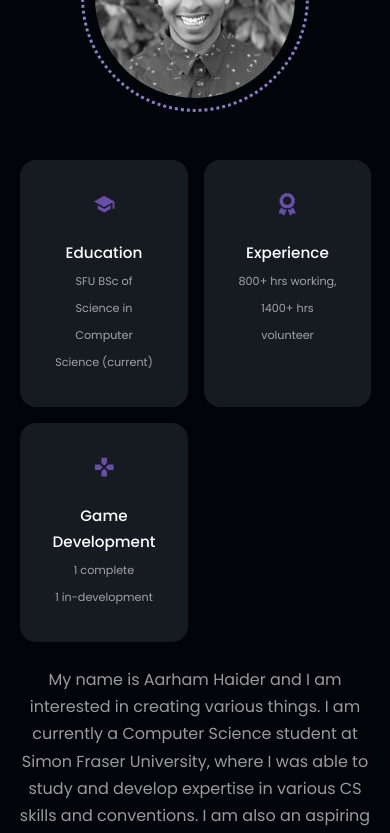
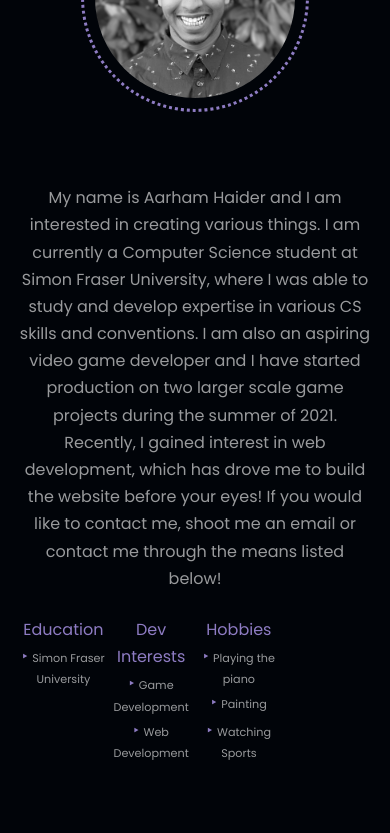
Before and after one commit to AarhamH/react-site, a React (Create React App) app: page / in a window 390 px wide. Shown: the part 1156-1989 px from the top of the page. Built offline with nearby package versions, Linux system fonts and the light colour scheme.

Commit message:
Updated responsiveness in #contact and #header image

```diff
--- a/src/components/about/About.jsx
+++ b/src/components/about/About.jsx
@@ -1,9 +1,6 @@
 import React, {useEffect} from 'react'
 import './about.css'
 import ME from '../../assets/profile.png'
-import {MdSchool} from 'react-icons/md'
-import {FaAward} from 'react-icons/fa'
-import {MdGamepad} from 'react-icons/md'
 import AOS from 'aos'
 import "aos/dist/aos.css"
 
@@ -26,6 +23,7 @@ const About = () => {
         </div>
 
         <div className="about_content">
+          {/*
           <div className="about_cards">
             <article className='about_card'>
               <MdSchool className='about_icon'/>
@@ -45,13 +43,43 @@ const About = () => {
               <small>1 complete <br></br> 1 in-development</small>
             </article>
           </div>
+        */}
           <p>My name is Aarham Haider and I am interested in creating various things. I am currently a Computer Science student
             at Simon Fraser University, where I was able to study and develop expertise in various CS skills and conventions. I am
             also an aspiring video game developer and I have started production on two larger scale game projects during the summer of 2021.
-            Recently, I gained interest in web development, particularly front-end, which has drove me to build the website before your eyes!
+            Recently, I gained interest in web development, which has drove me to build the website before your eyes!
             If you would like to contact me, shoot me an email or contact me through the means listed below!
           </p>
-          <a href="#contact" className='btn btn-primary'> Let's Talk</a>
+
+          <div className='list-type'>
+            <div className='list'>
+              Education
+              <ul>
+                <li>Simon Fraser University</li>
+              </ul>
+            </div>
+          </div>
+
+          <div className='list-type'>
+            <div className='list'>
+              Dev Interests
+              <ul>
+                <li>Game Development</li>
+                <li>Web Development</li>
+              </ul>
+            </div>
+          </div>
+
+          <div className='list-type'>
+            <div className='list'>
+              Hobbies
+              <ul>
+                <li>Playing the piano</li>
+                <li>Painting</li>
+                <li>Watching Sports</li>
+              </ul>
+            </div>
+          </div>
         </div>
       </div>
     </section>
--- a/src/components/about/about.css
+++ b/src/components/about/about.css
@@ -5,6 +5,7 @@
 }
 
 .about_me {
+    margin-left:3rem;
     width: 100%;
     aspect-ratio: 1/1;
     border-radius: 20rem;
@@ -68,9 +69,39 @@
 }
 
 .about_content p {
-    margin: 2rem 0 2.6rem;
+    margin: 1rem 0 2.2rem;
+    margin-right: 5rem;
     color: var(--color-light);
 }
+
+.list-type{
+    clear: all;
+}
+
+.list{
+    font-size: 1 rem;
+    width: 25%;
+    float: left;
+    color: var(--color-primary-variant);
+}
+
+.list ul {
+    font-size: 0.7rem;
+    color: var(--color-light);
+}
+
+.list ul li{
+    font-size: 0.7rem;
+    color: var(--color-light);
+}
+
+.list ul li::before{
+    content: "‣ ";
+    font-size: 1rem;
+    color: var(--color-primary-variant);
+}
+
+
 
 
 
--- a/src/components/contact/Contact.jsx
+++ b/src/components/contact/Contact.jsx
@@ -35,32 +35,28 @@ const Contact = () => {
 
       <div className="container contact_container">
         <div className="contact_options">
-          <article  className='contact_option'>
-            <MdOutlineEmail className='contact_option-icon'/>
+          <article data-aos= 'fade-in' className='contact_option'>
+            <MdOutlineEmail className='contact_option-icon' />
             <h4>Personal Email</h4>
-            <h5>aarham.haider@gmail.com</h5>
-            <a href="mailto:aarham.haider@gmail.com">Send A Message</a>
+            <a href="mailto:aarham.haider@gmail.com"><h3>aarham.haider@gmail.com</h3></a>
           </article>
 
-          <article className='contact_option'>
+          <article data-aos= 'fade-in' className='contact_option'>
             <MdOutlineEmail className='contact_option-icon'/>
             <h4>SFU Email</h4>
-            <h5>aah13@sfu.ca</h5>
-            <a href="mailto:aah13@sfu.ca">Send A Message</a>
+            <a href="mailto:aah13@sfu.ca"><h3>aah13@sfu.ca</h3></a>
           </article>
 
-          <article className='contact_option'>
+          <article data-aos= 'fade-in' className='contact_option'>
             <RiMessengerLine className='contact_option-icon'/>
             <h4>Messenger</h4>
-            <h5>Aarham Haider</h5>
-            <a href="https://m.me/aarham.haider">Send A Message</a>
+            <a href="https://m.me/aarham.haider"><h3>Aarham Haider</h3></a>
           </article>
 
-          <article className='contact_option'>
+          <article data-aos= 'fade-in' className='contact_option'>
             <SiDiscord className='contact_option-icon'/>
             <h4>Discord</h4>
-            <h5>crazy_cactus_99#9783</h5>
-            <a href="https://discordapp.com/users/138048010373431297">Add Me</a>
+            <a href="https://discordapp.com/users/138048010373431297"><h3>crazy_cactus_99#9783</h3></a>
           </article>
         </div>
         <form ref={form} onSubmit={sendEmail}>
--- a/src/components/contact/contact.css
+++ b/src/components/contact/contact.css
@@ -9,9 +9,6 @@
     display: flex;
     flex-direction: column;
     gap: 1.2rem;
-}
-
-.contact_option {
     background: var(--color-bg-variant);
     padding: 1.2rem;
     border-radius: 1.2rem;
@@ -20,20 +17,39 @@
     transition: var(--transition);
 }
 
+.contact_options::before {
+    content: '';
+    width: 1px;
+    height: 1rem;
+    margin-left: 50%;
+    transform: rotate(90deg);
+    background: var(--color-primary);
+
+}
+
+.contact_options::after {
+    content: '';
+    width: 1px;
+    height: 1rem;
+    margin-left: 50%;
+    transform: rotate(90deg);
+    background: var(--color-primary);
+}
+
 .contact_option:hover {
     background: transparent;
     border-color: var(--color-primary-variant);
 }
 
 .contact_option-icon {
-    font-size: 1.5rem;
-    margin-bottom: 0.5rem;
+    font-size: 1.1rem;
 }
 
 .contact_option a {
-    margin-top: 0.7rem;
+    margin-top: 0.1rem;
     display: inline-block;
     font-size: 0.8rem;
+    margin-bottom: 1rem;
 }
 
 /*============FORM=============*/
--- a/src/components/header/Header.jsx
+++ b/src/components/header/Header.jsx
@@ -26,7 +26,7 @@ const Header = () => {
         <h5 data-aos= 'fade-up' className="text-light"> Student,  Amateur Game Dev</h5>
         <CTA />
         <HeaderSocials/>
-        <a href="#contact" className='scroll_down'>Scroll Down</a>
+        <a href="mailto:aah13@sfu.ca" className='scroll_down'>aarham.haider@gmail.com</a>
 
       </div>
     </header>
--- a/src/components/header/header.css
+++ b/src/components/header/header.css
@@ -55,20 +55,38 @@ header {
     background: var(--color-primary);
 }
 
+.header_socials::before {
+    content: '';
+    width: 1px;
+    height: 2rem;
+    background: var(--color-primary);
+}
+
 /*===============SCROLL DOWN==================*/
 .scroll_down {
     position: absolute;
     right: -2.3rem;
-    bottom: 5rem;
+    bottom: 7rem;
     transform: rotate(90deg);
-    font-weight: 300;
+    font-weight: 100;
     font-size: 0.9rem;
+}
+
+.scroll_down::before {
+    content: '';
+    width: 1px;
+    height: 2rem;
+    background: var(--color-primary);
 }
 
 /*================== Media Queries (MEDIUM DEVICES)================*/
 @media screen and (max-width: 1024px) {
     header {
         height: 68vh;
+    }
+
+    .header_container img {
+        width: 4%;
     }
 }
 
@@ -82,4 +100,8 @@ header {
         display: none;
     }
 
+    .header_container img {
+        width: 7%;
+    }
+
 }
--- a/src/components/portfolio/Portfolio.jsx
+++ b/src/components/portfolio/Portfolio.jsx
@@ -33,7 +33,7 @@ const Portfolio = () => {
           <div className="portfolio_items-image">
             <img src={IMG2} alt="" />
           </div>
-          <h3> Pichi Dungeon Crawlers</h3>
+          <h3> Forest of Doom</h3>
           <div className="portfolio_items-cta">
             <a href="https://github.com/AarhamH/pichi-dungeon-crawlers" className='btn' target='_blank'>Github</a>
             <a href="https://aarhamh.itch.io/forest-of-doom" className='btn btn-primary' target='_blank'>Live Demo</a>
```
